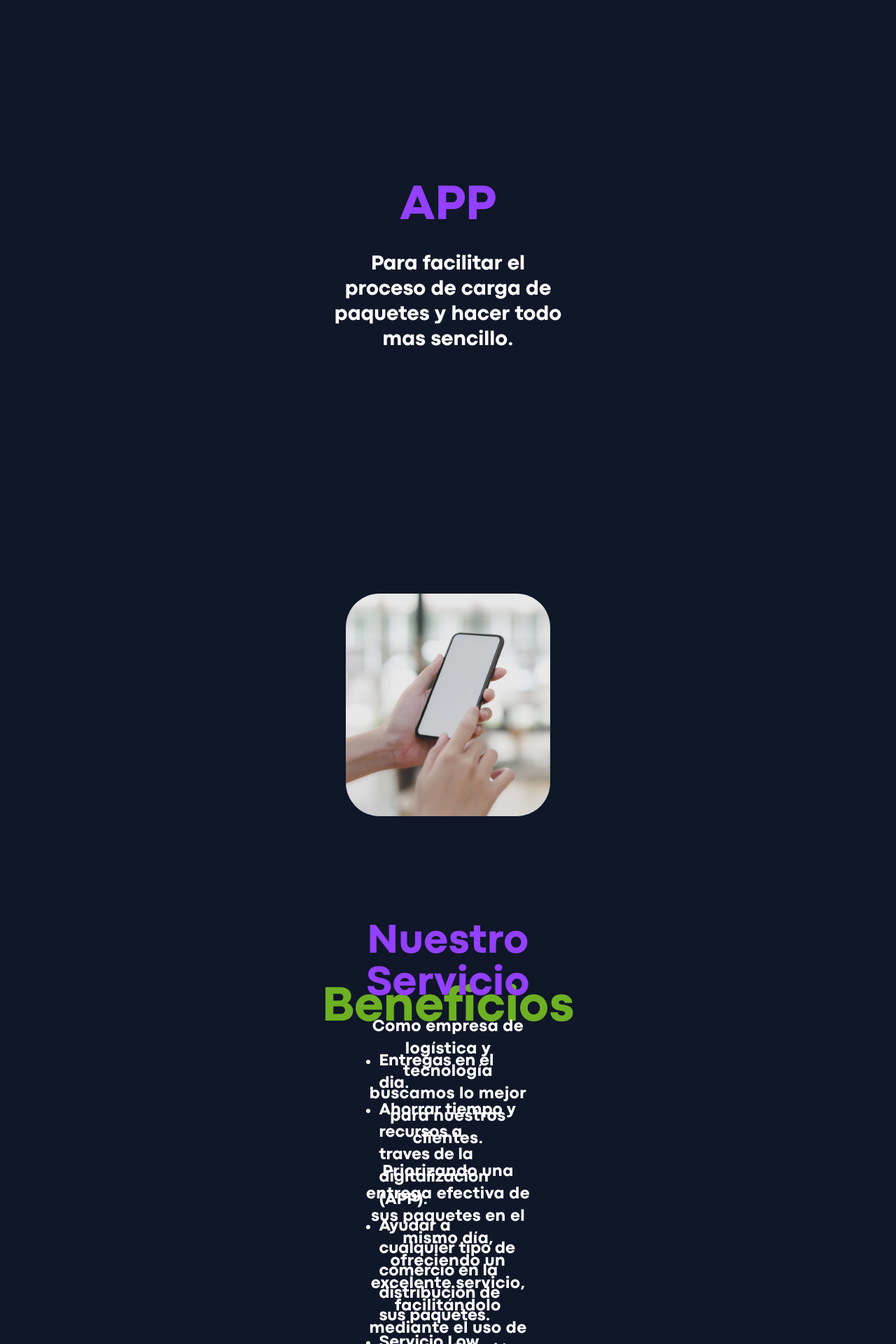
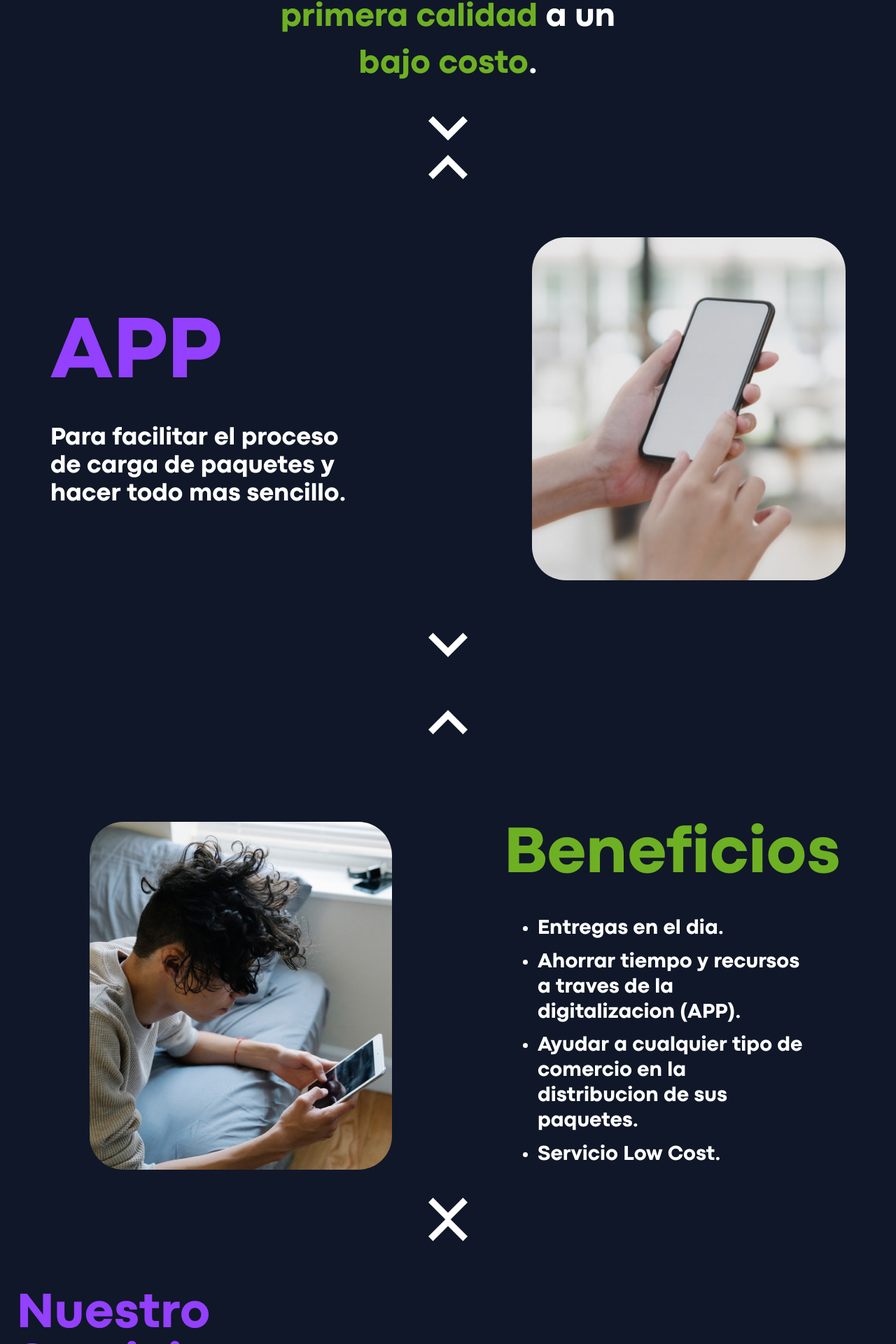
Before and after one commit to MirkoSchroeder/flexwebpage, a React (Create React App) app: page /about in a window 1280 px wide. Shown: the part 616-2536 px from the top of the page at 70% size. Built offline with nearby package versions, Linux system fonts and the light colour scheme.

Commit message:
last update

```diff
--- a/src/Components/LogoTextMenu.jsx
+++ b/src/Components/LogoTextMenu.jsx
@@ -4,8 +4,8 @@ import logo from '../img/logo-sin-nombre-png.png'
 const LogoTextMenu = () => {
 
     return(
-        <div className="flex items-center pl-[2%] xs:justify-center xs:pl-0 md:justify-center md:pl-0">
-            <img className="w-[8%] xs:w-[30%] md:w-[30%]" src={logo} alt="logo" />
+        <div className="flex items-center 2xl:justify-start 2xl:pl-[2%] xl:justify-start xl:pl-[2%] xs:justify-center xs:pl-0 md:justify-center md:pl-0">
+            <img className="2xl:w-[8%] xl:w-[8%] xs:w-[30%] md:w-[30%]" src={logo} alt="logo" />
             <p className="text-white text-4xl">FlexBoi</p>
         </div>
     )
--- a/src/Pages/About/About.jsx
+++ b/src/Pages/About/About.jsx
@@ -23,46 +23,46 @@ const About = () => {
     return (
         <div className="bg-violeta-800">
 
-            <div className="lg:h-screen flex flex-col items-center justify-center">
-                <div ref={aboutOne} className="flex flex-col justify-center lg:h-screen items-center xs:mt-[10%] xs:px-[4%] md:mt-[10%] md:px-[4%] lg:mt-[10%] lg:px-[4%]">
-                    <div className="w-[41%] xs:w-[100%] md:w-[100%]">
-                        <p className="text-white text-6xl text-center leading-[108%] xs:text-4xl xs:leading-[120%] md:text-4xl md:leading-[120%]"><span className="text-verde-100">Flex</span><span className="text-violeta-100">Boi</span> es una startup dedicada a aquellos comercios que buscan realizar las entregas de sus paquetes en el <span className="text-verde-100">menor tiempo posible</span>, ofreciendo un servicio de <span className="text-verde-100">primera calidad</span> a un <span className="text-verde-100">bajo costo</span>.</p>
+            <div className="h-screen flex flex-col items-center justify-center">
+                <div ref={aboutOne} className="flex flex-col justify-center 2xl:h-screen 2xl:mt-[5%] xl:h-screen xl:mt-[5%] items-center xs:mt-[10%] xs:px-[4%] md:mt-[10%] md:px-[4%]">
+                    <div className="2xl:w-[42%] xl:w-[42%] xs:w-[100%] md:w-[100%]">
+                        <p className="text-white text-center 2xl:text-6xl 2xl:leading-[120%] xl:text-5xl xl:leading-[140%] xs:text-4xl xs:leading-[120%] md:text-4xl md:leading-[120%]"><span className="text-verde-100">Flex</span><span className="text-violeta-100">Boi</span> es una startup dedicada a aquellos comercios que buscan realizar las entregas de sus paquetes en el <span className="text-verde-100">menor tiempo posible</span>, ofreciendo un servicio de <span className="text-verde-100">primera calidad</span> a un <span className="text-verde-100">bajo costo</span>.</p>
                     </div>
                 </div>
-                <div className="xs:hidden md:hidden">
+                <div className="xs:hidden md:hidden 2xl:block xl:block">
                     <ScrollDownButton scroll={aboutTwo}/>
                 </div>
             </div>
 
-            <div ref={aboutTwo} className="lg:h-screen flex flex-col items-center justify-center">
-                <div className="xs:hidden md:hidden">
+            <div ref={aboutTwo} className="2xl:h-screen xl:h-screen flex flex-col items-center justify-center">
+                <div className="xs:hidden md:hidden 2xl:block xl:block">
                     <ScrollTopButton scroll={aboutOne} />
                 </div>
-                <div className="flex lg:h-screen lg:items-center justify-center lg:gap-60 xs:flex-col xs:pt-[20%] md:flex-col md:pt-[20%]">
-                    <div className="lg:w-[35%] xs:flex xs:flex-col items-center md:flex md:flex-col">
-                        <p className="text-9xl text-violeta-100 xs:text-7xl md:text-7xl">APP</p>
-                        <p className="text-3xl text-white mt-[8%] xs:text-center xs:px-[4%] md:text-center md:px-[4%]">Para facilitar el proceso de carga de paquetes y hacer todo mas sencillo.</p>
+                <div className="flex justify-center 2xl:flex-row 2xl:h-screen 2xl:items-center 2xl:gap-60 2xl:pt-0 xl:flex-row xl:h-screen xl:items-center xl:gap-60 xl:pt-0 xs:flex-col xs:pt-[20%] md:flex-col md:pt-[20%]">
+                    <div className="2xl:w-[35%] 2xl:items-start xl:w-[35%] xl:items-start xs:flex xs:flex-col items-center md:flex md:flex-col ">
+                        <p className="2xl:text-9xl xl:text-9xl text-violeta-100 xs:text-7xl md:text-7xl">APP</p>
+                        <p className="text-4xl text-white mt-[8%] 2xl:px-0 xl:px-0 xs:text-center xs:px-[4%] md:text-center md:px-[4%] 2xl:text-start xl:text-start">Para facilitar el proceso de carga de paquetes y hacer todo mas sencillo.</p>
                     </div>
-                    <div className="xs:mt-[10%] xs:flex xs:justify-center md:mt-[10%] md:flex md:justify-center">
-                        <img className="w-[35rem] rounded-[3rem] xs:w-[80%] md:w-[80%]" src={AppImage} alt="App"></img>
+                    <div className="xs:mt-[10%] xs:flex xs:justify-center md:mt-[10%] md:flex md:justify-center 2xl:mt-0 xl:mt-0">
+                        <img className="2xl:w-[35rem] xl:w-[28rem] rounded-[3rem] xs:w-[80%] md:w-[50%]" src={AppImage} alt="App"></img>
                     </div>
                 </div>
-                <div className="xs:hidden md:hidden">
+                <div className="xs:hidden md:hidden 2xl:block xl:block">
                     <ScrollDownButton scroll={aboutThree}/>
                 </div>
             </div>
 
-            <div ref={aboutThree} className="lg:h-screen flex flex-col items-center justify-center xs:pt-[25%] md:pt-[25%]">
-                <div className="xs:hidden md:hidden">
+            <div ref={aboutThree} className="flex flex-col items-center justify-center 2xl:pt-0 2xl:h-screen xl:pt-0 xl:h-screen xs:pt-[50%] md:pt-[25%]">
+                <div className="xs:hidden md:hidden 2xl:block xl:block">
                     <ScrollTopButton scroll={aboutTwo} />
                 </div>
-                <div className="lg:h-screen flex items-center justify-center gap-60 xs:flex-col md:flex-col">
-                    <div className="xs:hidden md:hidden">
-                        <img className="rounded-[3rem]" src={BenefitImage} alt="Beneficios"></img>
+                <div className="2xl:h-screen 2xl:flex 2xl:flex-row xl:h-screen xl:flex xl:flex-row xl:gap-40 xl:pt-[6%] justify-center gap-60 xs:flex-col md:flex-col">
+                    <div className="xs:hidden md:hidden 2xl:block xl:block">
+                        <img className="rounded-[3rem] xl:w-[90%]" src={BenefitImage} alt="Beneficios"></img>
                     </div>
-                    <div className="h-[50%] lg:w-[30%] xs:flex xs:flex-col xs:items-center md:flex md:flex-col md:items-center">
-                        <p className="text-verde-100 text-9xl xs:text-7xl md:text-7xl">Beneficios</p>
-                        <ul className="text-white text-3xl list-disc mt-[10%] xs:text-2xl xs:px-[10%] md:text-2xl md:px-[10%]">
+                    <div className="h-[50%] 2xl:w-[30%] 2xl:flex 2xl:items-start xl:w-[30%] xl:flex xl:items-center xs:flex xs:flex-col xs:items-center md:flex md:flex-col md:items-center">
+                        <p className="text-verde-100 2xl:text-9xl xl:text-8xl xs:text-6xl md:text-6xl">Beneficios</p>
+                        <ul className="text-white 2xl:text-3xl 2xl:px-0 xl:text-3xl xl:px-0 list-disc mt-[10%] xs:text-2xl xs:px-[10%] md:text-2xl md:px-[10%]">
                             <li className="mb-[3%]">Entregas en el dia.</li>
                             <li className="mb-[3%]">Ahorrar tiempo y recursos a traves de la digitalizacion (APP).</li>
                             <li className="mb-[3%]">Ayudar a cualquier tipo de comercio en la distribucion de sus paquetes. </li>
@@ -70,57 +70,58 @@ const About = () => {
                         </ul>
                     </div>
                 </div>
-                <div className="lg:hidden xs:mt-[7%] xs:flex xs:justify-center md:mt-[7%] md:flex md:justify-center">
-                        <img className="rounded-[3rem] xs:w-[80%] md:w-[80%]" src={BenefitImage} alt="Beneficios"></img>
-                    </div>
-                <div className="xs:hidden md:hidden">
+
+                <div className="2xl:hidden xl:hidden xs:mt-[7%] xs:flex xs:justify-center md:mt-[7%] md:flex md:justify-center">
+                        <img className="rounded-[3rem] xs:w-[80%] md:w-[70%]" src={BenefitImage} alt="Beneficios"></img>
+                </div>
+                <div className="xs:hidden md:hidden 2xl:block xl:block">
                     <ScrollDownButton scroll={aboutFour}/>
                 </div>
             </div>
 
 
-            <div ref={aboutFour} className="flex flex-col items-center justify-center lg:h-screen xs:pt-[20%] md:pt-[20%]">
-                <div className="xs:hidden md:hidden">
+            <div ref={aboutFour} className="flex flex-col items-center justify-center 2xl:pt-0 2xl:h-screen xl:pt-0 xl:h-screen xs:pt-[40%] md:pt-[20%]">
+                <div className="xs:hidden md:hidden 2xl:block xl:block">
                     <ScrollTopButton scroll={aboutThree} />
                 </div>
-                <div className="lg:h-screen flex flex-col items-center justify-center">
-                    <div className="flex lg:items-center justify-center lg:gap-60 xs:flex-col md:flex-col">
-                        <div className="lg:w-[40%] tracking-wide xs:flex xs:flex-col xs:items-center xs:text-center xs:px-[10%] md:flex md:flex-col md:items-center md:text-center md:px-[10%]">
-                            <p className="text-8xl text-violeta-100 xs:text-6xl md:text-6xl">Nuestro Servicio</p>
-                            <p className="text-3xl text-white mt-[6%] xs:text-2xl md:text-2xl">Como empresa de logística y tecnología buscamos lo mejor para nuestros clientes.</p>
-                            <p className="text-3xl text-white mt-[6%] xs:text-2xl md:text-2xl">Priorizando una entrega efectiva de sus paquetes en el mismo día, ofreciendo un excelente servicio, facilitándolo mediante el uso de nuestra aplicación y a su vez cuidando su bolsillo con tarifas low cost.</p>
-                            <p className="text-3xl text-white mt-[6%] xs:text-2xl md:text-2xl">Nuestra aplicación es la base del servicio. En ella el comercio adherido podrá cargar todos sus pedidos del día y de esta manera se optimiza el proceso de envío</p>
-                            <p className="text-3xl text-white mt-[6%] xs:text-2xl md:text-2xl">Los pedidos cargados se le asignaran automáticamente a un cadete el cual pasara a buscar sus paquetes en horarios preestablecidos.</p>
+                <div className="2xl:h-screen xl:h-screen flex flex-col items-center justify-center">
+                    <div className="flex justify-center 2xl:flex-row 2xl:items-center 2xl:gap-60 xl:flex-row xl:items-center xl:gap-60 xs:flex-col md:flex-col">
+                        <div className="tracking-wide 2xl:w-[40%] 2xl:px-0 2xl:text-start 2xl:items-start xl:w-[40%] xl: xl:px-0 xl:text-start xl:items-start xs:flex xs:flex-col xs:items-center xs:text-center xs:px-[10%] md:flex md:flex-col md:items-center md:text-center md:px-[10%]">
+                            <p className="2xl:text-8xl xl:text-7xl xl:mt-[4%] text-violeta-100 xs:text-6xl md:text-6xl">Nuestro Servicio</p>
+                            <p className="2xl:text-3xl xl:text-2xl xl:mt-[4%] text-white mt-[6%] xs:text-2xl md:text-2xl">Como empresa de logística y tecnología buscamos lo mejor para nuestros clientes.</p>
+                            <p className="2xl:text-3xl xl:text-2xl xl:mt-[4%] text-white mt-[6%] xs:text-2xl md:text-2xl">Priorizando una entrega efectiva de sus paquetes en el mismo día, ofreciendo un excelente servicio, facilitándolo mediante el uso de nuestra aplicación y a su vez cuidando su bolsillo con tarifas low cost.</p>
+                            <p className="2xl:text-3xl xl:text-2xl xl:mt-[4%] text-white mt-[6%] xs:text-2xl md:text-2xl">Nuestra aplicación es la base del servicio. En ella el comercio adherido podrá cargar todos sus pedidos del día y de esta manera se optimiza el proceso de envío</p>
+                            <p className="2xl:text-3xl xl:text-2xl xl:mt-[4%] text-white mt-[6%] xs:text-2xl md:text-2xl">Los pedidos cargados se le asignaran automáticamente a un cadete el cual pasará a buscar sus paquetes en horarios preestablecidos.</p>
                         </div>
-                        <div className="xs:mt-[10%] xs:flex xs:justify-center md:mt-[10%] md:flex md:justify-center">
-                            <img className="w-[35rem] rounded-[3rem] xs:w-[80%] md:w-[80%]" src={ServiceImage} alt="App"></img>
+                        <div className="xs:mt-[10%] xs:flex xs:justify-center md:mt-[10%] md:flex md:justify-center 2xl:mt-0 xl:mt-0">
+                            <img className="2xl:w-[35rem] xl:w-[30rem] rounded-[3rem] xs:w-[80%] md:w-[50%]" src={ServiceImage} alt="App"></img>
                         </div>
                     </div>
                 </div>
-                <div className="xs:hidden md:hidden">
+                <div className="xs:hidden md:hidden 2xl:block xl:block">
                     <ScrollDownButton scroll={aboutFive}/>
                 </div>
             </div>
 
-            <div ref={aboutFive} className="lg:h-screen flex lg:items-center justify-center lg:gap-20 xs:flex-col xs:items-center xs:pt-[2%] md:flex-col md:items-center md:pt-[2%]">
-                <div className="w-[50%] h-[70%] lg:border-r-4 border-verde-100 flex xs:hidden md:hidden">
-                    <div className="flex lg:justify-center items-center lg:pl-[2%] xs:w-[20%] md:w-[20%]">
+            <div ref={aboutFive} className="justify-center 2xl:h-screen 2xl:pt-0 flex 2xl:flex-row 2xl:gap-20 xl:h-screen xl:pt-0 flex xl:flex-row xl:gap-20 xs:flex-col xs:items-center xs:pt-[2%] md:flex-col md:items-center md:pt-[2%]">
+                <div className="w-[50%] h-[70%] 2xl:flex 2xl:border-r-4 2xl:block xl:flex xl:border-r-4 xl:block border-verde-100 flex xs:hidden md:hidden">
+                    <div className="flex 2xl:justify-center xl:justify-center items-center pl-[2%] xl:pr-[5%]">
                         <img className="w-[50%]" src={logo} alt="logo" />
-                        <p className="text-9xl text-white">FlexBoi</p>
+                        <p className="text-9xl xl:text-8xl text-white">FlexBoi</p>
                     </div>
                 </div>
-                <div className="lg:hidden border-b-2 border-verde-100 w-[90%] flex flex-col xs:pt-[20%] md:pt-[20%]">
+                <div className="2xl:hidden xl:hidden border-b-2 border-verde-100 w-[90%] flex flex-col xs:pt-[20%] md:pt-[20%]">
                     <LogoTextMenu />
                 </div>
-                <div className="h-[50%] w-[50%] items-center xs:w-[100%] xs:flex xs:flex-col xs:pt-[10%] md:w-[100%] md:flex md:flex-col md:pt-[10%]">
-                    <p className="text-violeta-100 text-7xl xs:text-4xl md:text-4xl">Contáctanos</p>
-                    <ul className="text-white text-3xl mt-[10%] xs:px-[10%] md:px-[10%]">
+                <div className="h-[50%] 2xl:w-[50%] 2xl:items-start 2xl:pt-0 2xl:flex-col 2xl:pt-0 xl:w-[50%] xl:items-start xl:pt-0 xl:flex-col xl:pt-0 items-center xs:w-[100%] xs:flex xs:flex-col xs:pt-[10%] md:w-[100%] md:flex md:flex-col md:pt-[10%]">
+                    <p className="text-violeta-100 2xl:text-7xl xl:text-7xl xs:text-4xl md:text-4xl">Contáctanos</p>
+                    <ul className="text-white 2xl:px-0 xl:px-0 text-3xl mt-[10%] xs:px-[10%] md:px-[10%]">
                         <li className="mb-[10%]">+ 54 9 3516 23-5609</li>
                         <li className="mb-[10%]">Córdoba Capital, Córdoba, Argentina</li>
                         <li className="mb-[3%]">info@flex-boi.com</li>
                     </ul>
 
-                    <div className="flex lg:gap-x-10 mt-[6%] xs:gap-x-5 xs:pb-[10%] md:gap-x-5 md:pb-[10%]">
+                    <div className="flex 2xl:gap-x-10 xl:gap-x-10 mt-[6%] xs:gap-x-5 xs:pb-[10%] md:gap-x-5 md:pb-[10%]">
                         <Link to="https://www.linkedin.com/" target="_blank">
                             <AiFillLinkedin color="white" size={70}/>
                         </Link>
--- a/tailwind.config.js
+++ b/tailwind.config.js
@@ -4,7 +4,7 @@ module.exports = {
   content: ["./src/**/*.{html,js,jsx}"],
   theme: {
     screens: {
-      'xs': {'min':'320px', 'max': '425px'},
+      'xs': {'min':'319px', 'max': '639px'},
       ...defaultTheme.screens,
     },
     extend: {
```
Also changed, not shown: src/Pages/HomePage/HomePage.jsx (+8 -8 lines).
